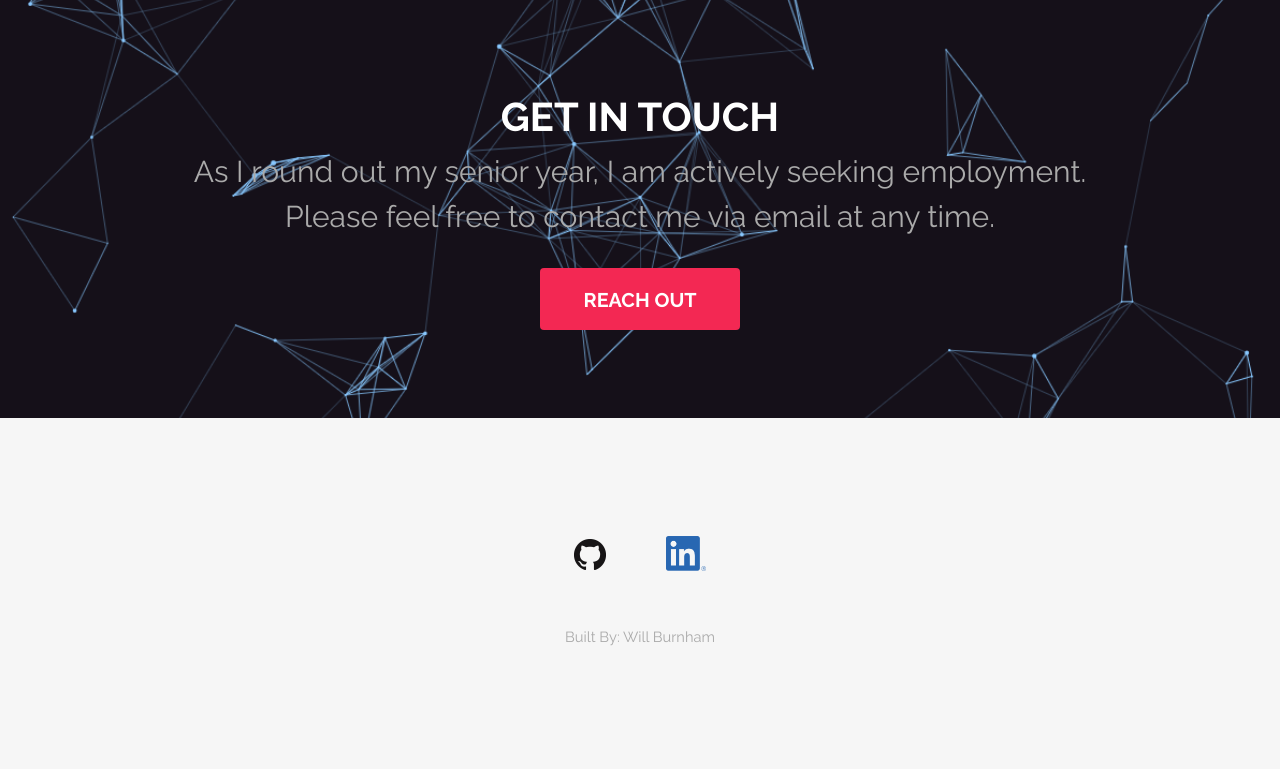
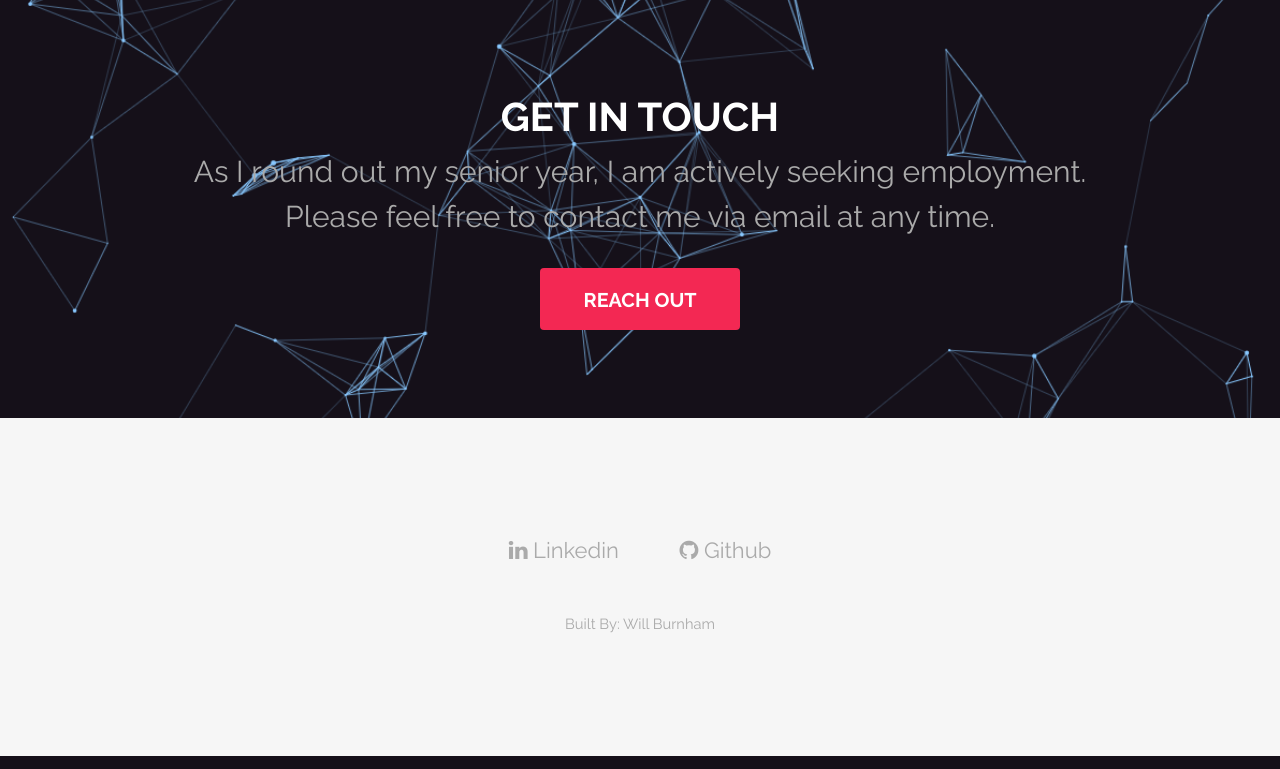
Before and after one commit to WillBurnham/personal-website, a Flask app: page / in a window 1280 px wide. Shown: the part 1523-2292 px from the top of the page. Run offline with Flask 2, Linux system fonts and the light colour scheme.

Commit message:
Changed footer links to linkedin and github

```diff
--- a/templates/index.html
+++ b/templates/index.html
@@ -75,8 +75,8 @@
 			<footer id="footer">
 				<div class="container">
     				<ul class="icons">
-						<li><a href="https://www.github.com/WillBurnham" target="_blank" class="icon"><img src="/static/images/github32.png" alt="" /></a></li>
-						<li><a href="https://www.linkedin.com/in/will-burnham-405402140/" target="_blank" class="icon"><img src="/static/images/linkedin01.png" alt="" width="40" height="35"/></a></li>
+						<li><a href="https://www.linkedin.com/in/will-burnham-405402140/" title="Linkedin &rarr; https://www.linkedin.com/in/will-burnham-405402140/" rel="noopener" target="_blank"><i class="fa fa-linkedin"></i> Linkedin</a></li>
+						<li><a href="https://github.com/WillBurnham" title="Github &rarr; https://github.com/WillBurnham" rel="noopener" target="_blank"><i class="fa fa-github"></i> Github</a></li>
 					</ul>
 					<ul class="copyright">
 						<li>Built By: Will Burnham</li>
--- a/templates/projects.html
+++ b/templates/projects.html
@@ -177,8 +177,8 @@
 			<footer id="footer">
 				<div class="container">
     				<ul class="icons">
-						<li><a href="https://www.github.com/WillBurnham" target="_blank" class="icon"><img src="/static/images/github32.png" alt="" /></a></li>
-						<li><a href="https://www.linkedin.com/in/will-burnham-405402140/" target="_blank" class="icon"><img src="/static/images/linkedin01.png" alt="" width="40" height="35"/></a></li>
+						<li><a href="https://www.linkedin.com/in/will-burnham-405402140/" title="Linkedin &rarr; https://www.linkedin.com/in/will-burnham-405402140/" rel="noopener" target="_blank"><i class="fa fa-linkedin"></i> Linkedin</a></li>
+						<li><a href="https://github.com/WillBurnham" title="Github &rarr; https://github.com/WillBurnham" rel="noopener" target="_blank"><i class="fa fa-github"></i> Github</a></li>
 					</ul>
 					<ul class="copyright">
 						<li>Built by: Will Burnham</li>
```
